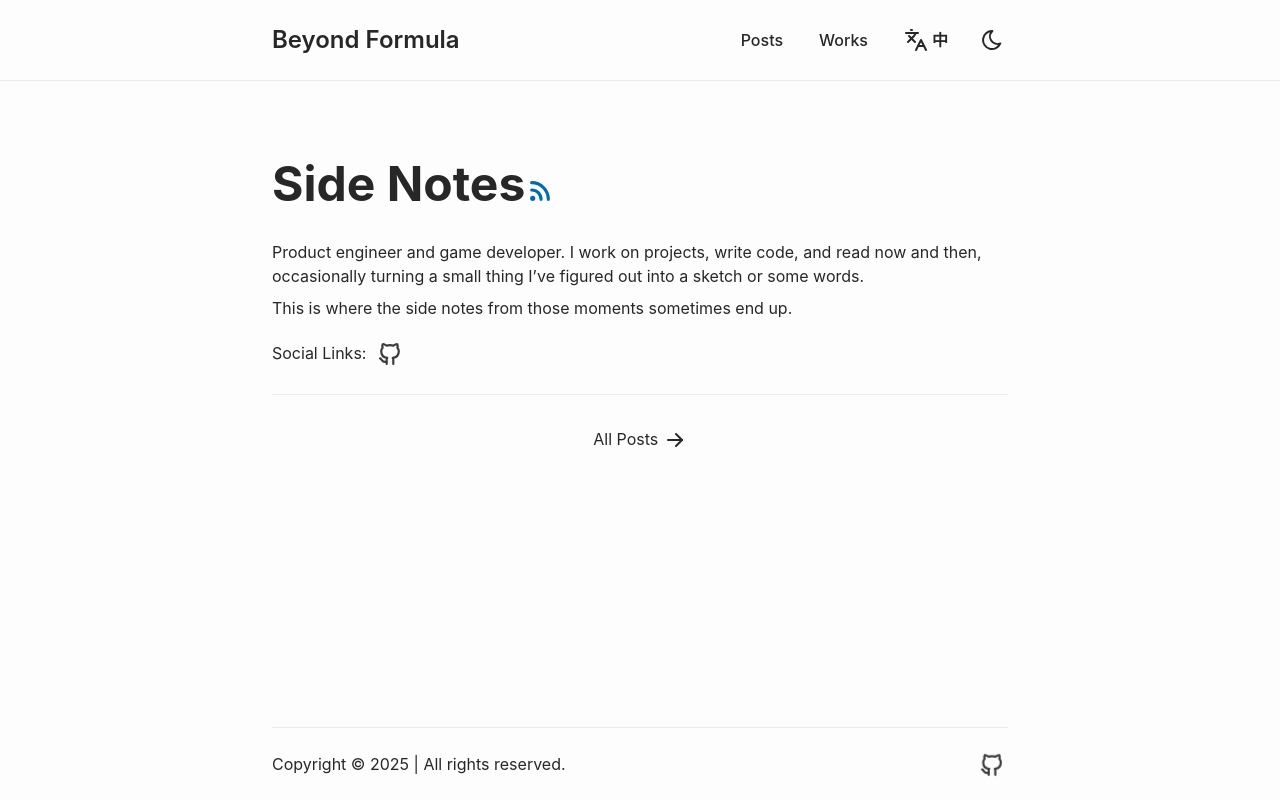
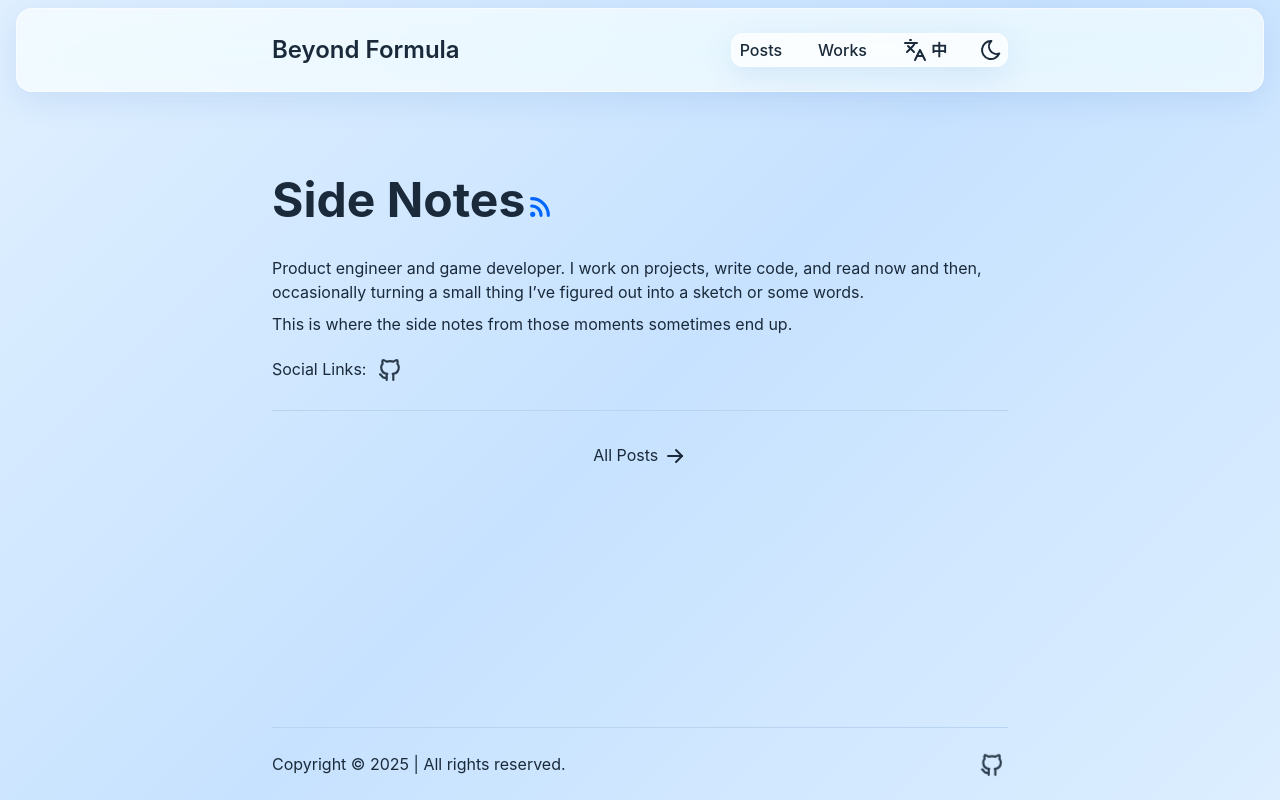
Before and after one commit to cosformula/cosformula.github.io, an Astro site: page / in a window 1280 px wide. Built offline with nearby package versions, Linux system fonts and the light colour scheme; Astro itself is replaced by a stand-in of ours.

Commit message:
feat: 引入玻璃拟态设计系统，更新主题颜色和布局样式，并调整组件间距

```diff
--- a/src/components/Card.astro
+++ b/src/components/Card.astro
@@ -32,7 +32,7 @@ const headerProps = {
 };
 ---
 
-<li class="my-6 transition-transform duration-300 ease-out hover:-translate-y-1">
+<li class="my-6 p-4 -mx-4 rounded-xl transition-all duration-300 ease-out hover:-translate-y-1 hover:glass">
   <a
     href={href || (id ? getPath(id, filePath) : '#')}
     class="inline-block text-lg font-medium text-accent decoration-dashed underline-offset-4 focus-visible:no-underline focus-visible:underline-offset-0"
--- a/src/components/Header.astro
+++ b/src/components/Header.astro
@@ -39,7 +39,7 @@ const targetUrl = translationUrl || (isEnglish ? "/zh/posts" : "/posts");
 const homeUrl = isEnglish ? "/" : "/zh/";
 ---
 
-<header class="fixed top-0 left-0 right-0 z-40 bg-background border-b border-skin-line">
+<header class="fixed top-0 left-0 right-0 z-40 glass mx-2 sm:mx-4 mt-2 rounded-2xl border-0">
   <a
     id="skip-to-content"
     href="#main-content"
@@ -79,7 +79,7 @@ const homeUrl = isEnglish ? "/" : "/zh/";
           id="menu-items"
           class:list={[
             "mt-4 grid w-44 grid-cols-2 place-content-center gap-2",
-            "bg-background border border-skin-line rounded-lg p-2 shadow-lg",
+            "glass rounded-xl p-3",
             "[&>li>a]:block [&>li>a]:px-4 [&>li>a]:py-3 [&>li>a]:text-center [&>li>a]:font-medium [&>li>a]:hover:text-accent sm:[&>li>a]:px-2 sm:[&>li>a]:py-1",
             "hidden",
             "sm:mt-0 sm:flex sm:w-auto sm:gap-x-5 sm:gap-y-0 sm:bg-transparent sm:border-none sm:p-0 sm:shadow-none",
--- a/src/layouts/Layout.astro
+++ b/src/layouts/Layout.astro
@@ -161,10 +161,10 @@ const structuredData = {
 
     <script is:inline src="/toggle-theme.js"></script>
   </head>
-  <body class="pt-20 sm:pt-24">
+  <body class="pt-24 sm:pt-28">
     <slot />
 
-    <div id="lang-toast" class="fixed bottom-4 right-4 z-50 hidden rounded-lg bg-skin-card border border-skin-line p-4 shadow-lg transition-transform duration-300 translate-y-20 opacity-0" role="alert">
+    <div id="lang-toast" class="fixed bottom-4 right-4 z-50 hidden glass rounded-xl p-4 transition-transform duration-300 translate-y-20 opacity-0" role="alert">
         <div class="flex items-start gap-4">
             <div class="text-sm">
                 <p class="font-medium text-skin-base">检测到您的浏览器语言为中文</p>
--- a/src/styles/global.css
+++ b/src/styles/global.css
@@ -8,19 +8,31 @@
 
 :root,
 html[data-theme="light"] {
-  --background: #fdfdfd;
-  --foreground: #282728;
-  --accent: #006cac;
-  --muted: #e6e6e6;
-  --border: #ece9e9;
+  /* 活力蓝色主题 - 浅色模式 */
+  --background: #f0f7ff;
+  --background-gradient: linear-gradient(135deg, #e0f0ff 0%, #c7e2ff 50%, #dceeff 100%);
+  --foreground: #1a2a3a;
+  --accent: #0066ff;
+  --accent-rgb: 0, 102, 255;
+  --muted: #d4e5f7;
+  --border: #b8d4f0;
+  --glass-bg: rgba(255, 255, 255, 0.65);
+  --glass-border: rgba(255, 255, 255, 0.5);
+  --glass-shadow: rgba(0, 80, 180, 0.1);
 }
 
 html[data-theme="dark"] {
-  --background: #212737;
-  --foreground: #eaedf3;
-  --accent: #ff6b01;
-  --muted: #343f60;
-  --border: #ab4b08;
+  /* 深邃蓝夜 - 深色模式 */
+  --background: #0a0e1a;
+  --background-gradient: linear-gradient(135deg, #0a0e1a 0%, #0f1a2e 30%, #1a2540 60%, #0f1525 100%);
+  --foreground: #e8f0ff;
+  --accent: #4d9fff;
+  --accent-rgb: 77, 159, 255;
+  --muted: #1e3050;
+  --border: #2a4060;
+  --glass-bg: rgba(15, 25, 45, 0.75);
+  --glass-border: rgba(100, 160, 255, 0.15);
+  --glass-shadow: rgba(0, 60, 150, 0.3);
 }
 
 @theme inline {
@@ -42,7 +54,9 @@ html[data-theme="dark"] {
     @apply overflow-y-scroll scroll-smooth;
   }
   body {
-    @apply flex min-h-svh flex-col bg-background font-sans text-foreground selection:bg-accent/75 selection:text-background;
+    @apply flex min-h-svh flex-col font-sans text-foreground selection:bg-accent/75 selection:text-background;
+    background: var(--background-gradient);
+    background-attachment: fixed;
   }
   a,
   button {
@@ -115,7 +129,7 @@ html[data-theme="dark"] {
 }
 
 .active-nav {
-  @apply underline decoration-wavy decoration-2 underline-offset-4;
+  @apply underline decoration-2 underline-offset-4;
 }
 
 /* Custom skin utilities */
@@ -152,3 +166,79 @@ html[data-theme="dark"] {
 :target {
   scroll-margin-block: 1rem;
 }
+
+/* ===== Liquid Glass Design System ===== */
+
+/* Base glass panel effect */
+.glass {
+  background: var(--glass-bg);
+  backdrop-filter: blur(20px) saturate(180%);
+  -webkit-backdrop-filter: blur(20px) saturate(180%);
+  border: 1px solid var(--glass-border);
+  box-shadow:
+    0 8px 32px var(--glass-shadow),
+    inset 0 1px 0 rgba(255, 255, 255, 0.1);
+}
+
+/* Lighter glass variant */
+.glass-light {
+  background: var(--glass-bg);
+  backdrop-filter: blur(12px) saturate(150%);
+  -webkit-backdrop-filter: blur(12px) saturate(150%);
+  border: 1px solid var(--glass-border);
+}
+
+/* Glass on hover only */
+.hover\:glass:hover {
+  background: var(--glass-bg);
+  backdrop-filter: blur(16px) saturate(160%);
+  -webkit-backdrop-filter: blur(16px) saturate(160%);
+  border: 1px solid var(--glass-border);
+  box-shadow:
+    0 4px 24px var(--glass-shadow),
+    inset 0 1px 0 rgba(255, 255, 255, 0.08);
+}
+
+/* Glass button with shine effect */
+.glass-button {
+  background: linear-gradient(
+    135deg,
+    rgba(255, 255, 255, 0.15) 0%,
+    rgba(255, 255, 255, 0.05) 100%
+  );
+  backdrop-filter: blur(10px);
+  -webkit-backdrop-filter: blur(10px);
+  border: 1px solid var(--glass-border);
+  transition: all 0.3s cubic-bezier(0.4, 0, 0.2, 1);
+}
+
+.glass-button:hover {
+  background: linear-gradient(
+    135deg,
+    rgba(255, 255, 255, 0.25) 0%,
+    rgba(255, 255, 255, 0.1) 100%
+  );
+  box-shadow:
+    0 0 24px rgba(var(--accent-rgb), 0.2),
+    inset 0 1px 0 rgba(255, 255, 255, 0.2);
+  transform: translateY(-1px);
+}
+
+html[data-theme="dark"] .glass-button {
+  background: linear-gradient(
+    135deg,
+    rgba(255, 255, 255, 0.08) 0%,
+    rgba(255, 255, 255, 0.02) 100%
+  );
+}
+
+html[data-theme="dark"] .glass-button:hover {
+  background: linear-gradient(
+    135deg,
+    rgba(255, 255, 255, 0.12) 0%,
+    rgba(255, 255, 255, 0.04) 100%
+  );
+  box-shadow:
+    0 0 32px rgba(var(--accent-rgb), 0.3),
+    inset 0 1px 0 rgba(255, 255, 255, 0.1);
+}
```
